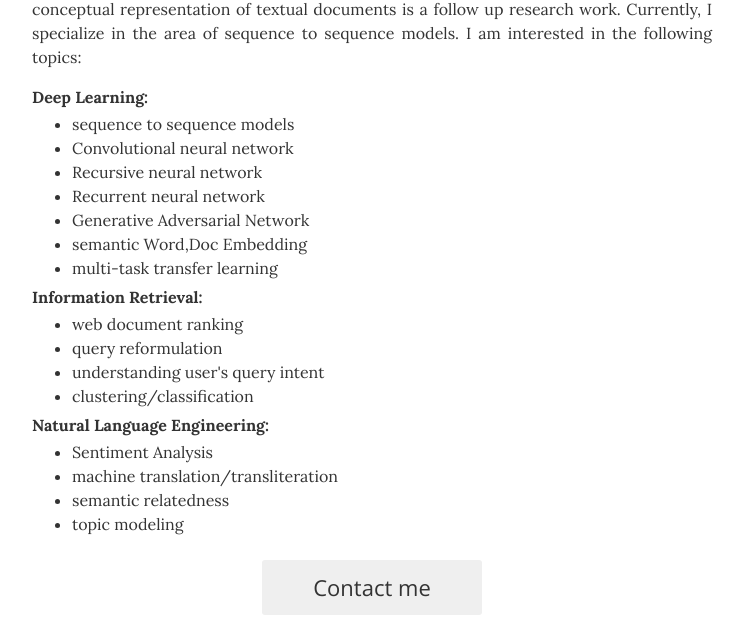
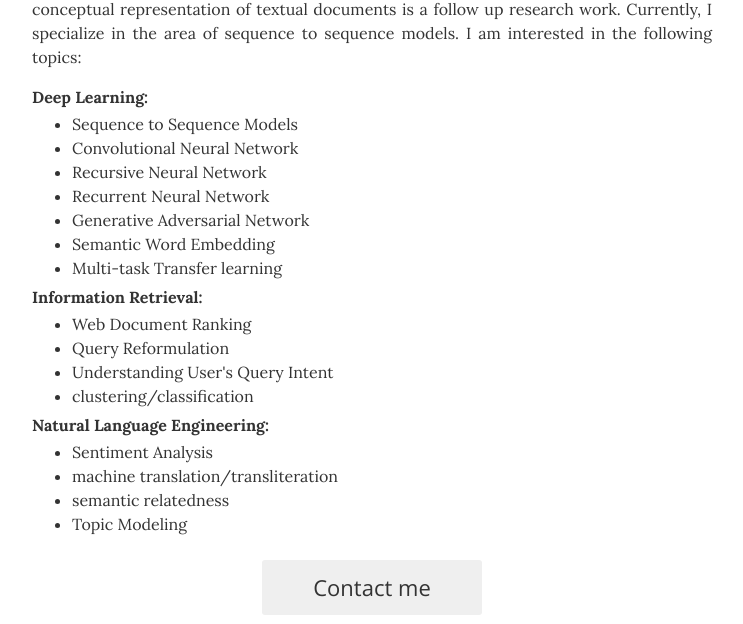
Before and after one commit to hosseinsadr/hosseinsadr.github.io, a Jekyll site: the page built from index.html, in a window 1280 px wide and 900 px high, scrolled down 285 px. Shown: the part 146-770 px from the top of the window, without its empty margins (268-1011 px from the left). Built offline with Jekyll 4.4.1, drawn with Linux system fonts in a browser that asks for light colours.

Commit message:
Update _config.yml

```diff
--- a/_config.yml
+++ b/_config.yml
@@ -23,7 +23,7 @@ resume_contact_address:         "Address"
 resume_header_contact_info:     "Address • sadr@qiau.ac.ir"
 display_header_contact_info:    "false"
 
-resume_header_intro: "<p>Learning from large scale textual corpora and its applications in Information Retrieval and Natural Language Processing are my favorite research interests. It's an emerging hot topic in the intersection of IR, NLP and ML. In particular, I am interested in deep learning models that go beyond the typical search engines to teach them how to understand text documents and user's information needs in order to search smarter. I am also interested in understanding how current models scale to very large collections, such as WWW. Learning conceptual representation of textual documents is a follow up research work. Currently, I specialize in the area of sequence to sequence models. I am interested in the following topics:</p><h4>Deep Learning:</h4><ul class='resume-item-list'><li>sequence to sequence models</li><li>Convolutional neural network</li><li>Recursive neural network</li><li>Recurrent neural network</li><li>Generative Adversarial Network</li><li>semantic Word,Doc Embedding</li><li>multi-task transfer learning</li></ul><h4>Information Retrieval:</h4><ul class='resume-item-list'><li>web document ranking</li><li>query reformulation</li><li>understanding user's query intent</li><li>clustering/classification</li></ul><h4>Natural Language Engineering:</h4><ul class='resume-item-list'><li>Sentiment Analysis</li><li>machine translation/transliteration</li><li>semantic relatedness</li><li>topic modeling</li></ul>"
+resume_header_intro: "<p>Learning from large scale textual corpora and its applications in Information Retrieval and Natural Language Processing are my favorite research interests. It's an emerging hot topic in the intersection of IR, NLP and ML. In particular, I am interested in deep learning models that go beyond the typical search engines to teach them how to understand text documents and user's information needs in order to search smarter. I am also interested in understanding how current models scale to very large collections, such as WWW. Learning conceptual representation of textual documents is a follow up research work. Currently, I specialize in the area of sequence to sequence models. I am interested in the following topics:</p><h4>Deep Learning:</h4><ul class='resume-item-list'><li>Sequence to Sequence Models</li><li>Convolutional Neural Network</li><li>Recursive Neural Network</li><li>Recurrent Neural Network</li><li>Generative Adversarial Network</li><li>Semantic Word Embedding</li><li>Multi-task Transfer learning</li></ul><h4>Information Retrieval:</h4><ul class='resume-item-list'><li>Web Document Ranking</li><li>Query Reformulation</li><li>Understanding User's Query Intent</li><li>clustering/classification</li></ul><h4>Natural Language Engineering:</h4><ul class='resume-item-list'><li>Sentiment Analysis</li><li>machine translation/transliteration</li><li>semantic relatedness</li><li>Topic Modeling</li></ul>"
 
 # use "yes" to display the email contact button,
 # "no" to display an "I'm not looking for work" message,
```
